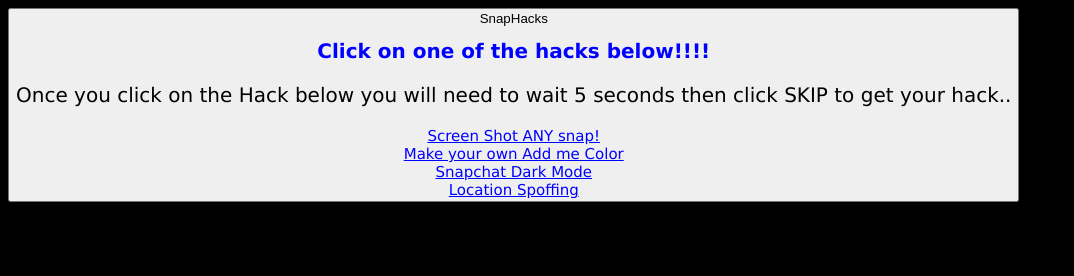
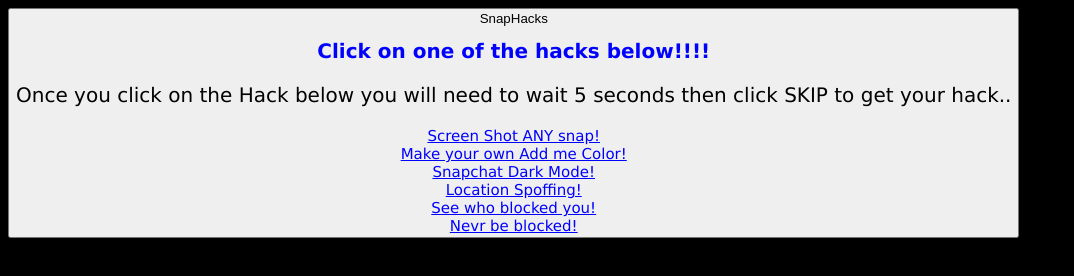
Before and after one commit to SnapHacks/MainWebpage, a plain HTML site: page index.html in a window 1280 px wide. Shown: the whole page, without its empty margins (0-1074 px from the left). Drawn offline with Linux system fonts and the light colour scheme.

Commit message:
Update index.html

```diff
--- a/index.html
+++ b/index.html
@@ -125,18 +125,22 @@ a {
 }
 </style>
 <html>
-<titl>SnapHacks</title>
+    <titl>SnapHacks</title>
 <body>
 
 <h1>Click on one of the hacks below!!!!</h1>
 <p>Once you click on the Hack below you will need to wait 5 seconds then click SKIP to get your hack..</p>
     <a href="clkmein.com/qOeCew">Screen Shot ANY snap!</a>
     <br>
-    <a href="clkmein.com/qOeCew">Make your own Add me Color</a>
+    <a href="clkmein.com/qOeCew">Make your own Add me Color!</a>
     <br>
-    <a href="clkmein.com/qOeCew">Snapchat Dark Mode</a>
+    <a href="clkmein.com/qOeCew">Snapchat Dark Mode!</a>
     <br>
-    <a href="clkmein.com/qOeCew">Location Spoffing</a>
+    <a href="clkmein.com/qOeCew">Location Spoffing!</a>
+    <br>
+    <a href="clkmein.com/qOeCew">See who blocked you!</a>
+    <br>
+    <a href="clkmein.com/qOeCew">Nevr be blocked!</a>
 
 </body>
 </html>
```
